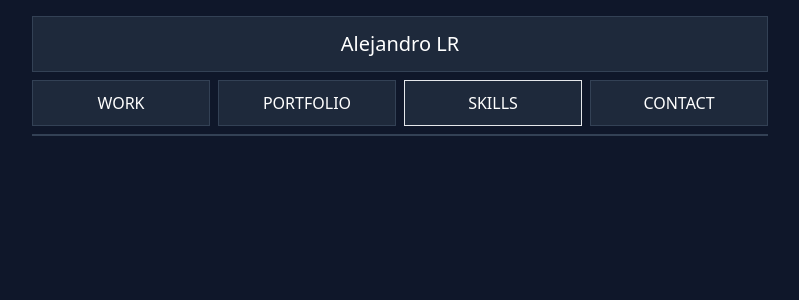
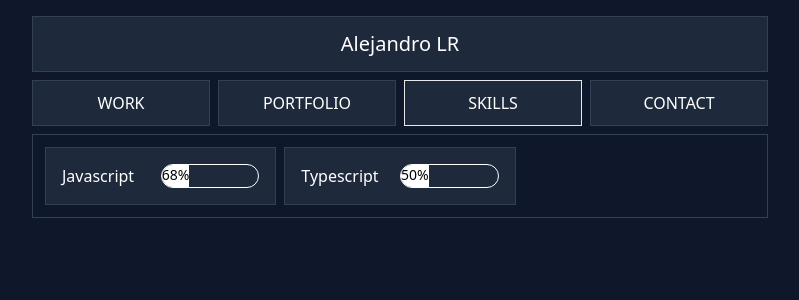
Before and after one commit to Alejandro1709/alejandrolarosa, a Next.js app: page / in a window 1280 px wide. Both pictures are taken after a click on the item "SKILLS". Shown: the top 300 px of the page, without its empty margins (240-1039 px from the left). Built offline with nearby package versions, Linux system fonts and the light colour scheme.

Commit message:
Add: Progress bar

```diff
--- /dev/null
+++ b/src/components/Skills.tsx
@@ -0,0 +1,18 @@
+import ProgressBar from './layout/ProgressBar';
+
+function Skills() {
+  return (
+    <ul className='grid gap-2 p-3 md:grid-cols-2 xl:grid-cols-3'>
+      <li className='flex flex-row items-center justify-between border border-slate-700 bg-slate-800 p-4'>
+        <h2 className='text-md font-medium'>Javascript</h2>
+        <ProgressBar current={68} />
+      </li>
+      <li className='flex flex-row items-center justify-between border border-slate-700 bg-slate-800 p-4'>
+        <h2 className='text-md font-medium'>Typescript</h2>
+        <ProgressBar current={50} />
+      </li>
+    </ul>
+  );
+}
+
+export default Skills;
--- a/src/components/layout/Container.tsx
+++ b/src/components/layout/Container.tsx
@@ -2,11 +2,18 @@
 
 import { useTabStore } from '@/stores/tabStore';
 import Grid from '../Grid';
+import Skills from '../Skills';
 
 function Container() {
   const currentTab = useTabStore((state) => state.currentTab);
 
-  return currentTab === 1 ? <Grid /> : currentTab === 2 ? <Grid /> : null;
+  return currentTab === 1 ? (
+    <Grid />
+  ) : currentTab === 2 ? (
+    <Grid />
+  ) : currentTab === 3 ? (
+    <Skills />
+  ) : null;
 }
 
 export default Container;
--- /dev/null
+++ b/src/components/layout/ProgressBar.tsx
@@ -0,0 +1,17 @@
+type ProgressBarProps = {
+  current: number;
+};
+
+function ProgressBar({ current }: ProgressBarProps) {
+  return (
+    <div className='relative h-6 w-2/4 overflow-hidden rounded-full border border-white text-black transition-all duration-300'>
+      <span
+        className={`absolute h-full w-[${current}px] bg-white text-center text-sm`}
+      >
+        {current}%
+      </span>
+    </div>
+  );
+}
+
+export default ProgressBar;
```
